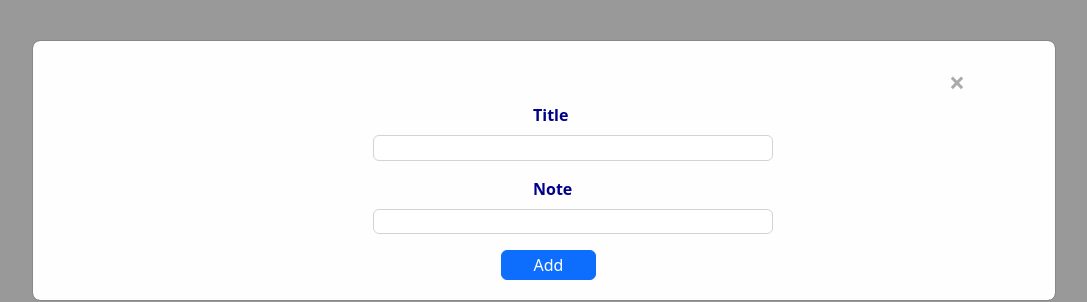
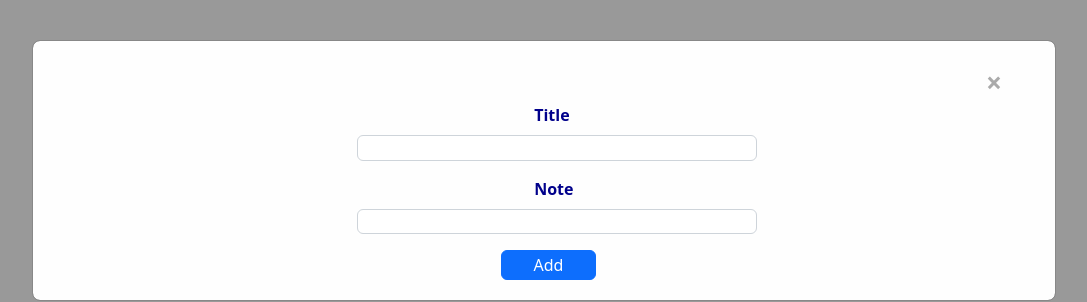
Before and after one commit to mthavaf/Notes-Angular, an Angular app: page / in a window 1280 px wide. Both pictures are taken after a click on the button "Add a Note". Shown: the part 152-454 px from the top of the page, without its empty margins (96-1183 px from the left). Built offline with nearby package versions, Linux system fonts and the light colour scheme.

Commit message:
adjusted alignment of input

```diff
--- a/src/app/add-notes/add-notes.component.css
+++ b/src/app/add-notes/add-notes.component.css
@@ -1,12 +1,12 @@
  input {
   width: 25em;
   height: 1.6em;
-  margin-left: 20em;
+  margin-left: 31%;
   text-align: center;
 }
 label {
     color: darkblue;
-    padding-left: 30em;
+    padding-left: 49%;
     font-weight: 610;
 }
 .btn-primary{
@@ -44,7 +44,7 @@ label {
 /* The Close Button */
 .close {
   color: #aaa;
-  padding-left: 32em;
+  padding-left: 95%;
   font-size: 28px;
   font-weight: bold;
 
--- a/src/app/edit-notes/edit-notes.component.css
+++ b/src/app/edit-notes/edit-notes.component.css
@@ -1,7 +1,7 @@
 input {
     width: 25em;
     height: 1.6em;
-    margin-left: 20em;
+    margin-left: 31%;
     text-align: center;
   }
   label {
@@ -47,7 +47,7 @@ input {
     float: right;
     font-size: 28px;
     font-weight: bold;
-    padding-left: 32em;
+    padding-left: 95%;
   }
 
   .close:hover,
```
